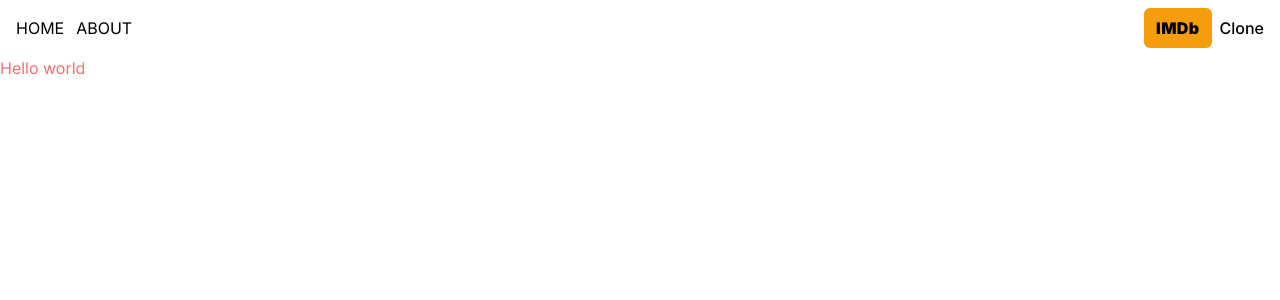
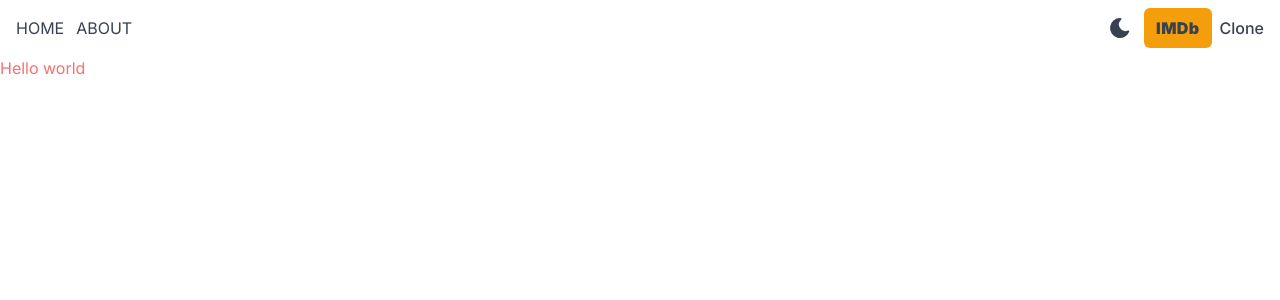
Before and after one commit to bilawal-123/imdb, a Next.js app: page / in a window 1280 px wide. Shown: the top 300 px of the page. Built offline with nearby package versions, Linux system fonts and the light colour scheme.

Commit message:
Dark Mode: provider, useTheme, Toggle Mode

```diff
--- a/package.json
+++ b/package.json
@@ -13,6 +13,7 @@
     "eslint": "8.50.0",
     "eslint-config-next": "13.5.2",
     "next": "13.5.2",
+    "next-themes": "^0.2.1",
     "postcss": "8.4.30",
     "react": "18.2.0",
     "react-dom": "18.2.0",
--- /dev/null
+++ b/src/app/Providers.jsx
@@ -0,0 +1,12 @@
+"use client";
+import { ThemeProvider } from "next-themes";
+
+export default function Providers({ children }) {
+  return (
+    <ThemeProvider enableSystem={true} attribute="class">
+      <div className="dark:bg-gray-700 dark:text-gray-200 text-gray-700 transition-colors duration-300 min-h-screen select-none">
+        {children}
+      </div>
+    </ThemeProvider>
+  );
+}
--- a/src/app/layout.js
+++ b/src/app/layout.js
@@ -1,6 +1,7 @@
 import Header from "@/components/Header";
 import "./globals.css";
 import { Inter } from "next/font/google";
+import Providers from "./Providers";
 
 const inter = Inter({ subsets: ["latin"] });
 
@@ -13,13 +14,15 @@
   return (
     <html lang="en">
       <body className={inter.className}>
-        {/* Header */}
-        <Header />
-        {/* Navbar */}
+        <Providers>
+          {/* Header */}
+          <Header />
+          {/* Navbar */}
 
-        {/* SearchBox */}
+          {/* SearchBox */}
 
-        {children}
+          {children}
+        </Providers>
       </body>
     </html>
   );
--- /dev/null
+++ b/src/components/DarkModeSwitch.jsx
@@ -0,0 +1,23 @@
+"use client";
+import { useTheme } from "next-themes";
+import { useEffect, useState } from "react";
+import { TbSun, TbMoonFilled } from "react-icons/tb";
+
+export default function DarkModeSwitch() {
+  const { systemTheme, theme, setTheme } = useTheme();
+  const currentTheme = theme === "system" ? systemTheme : theme;
+  const [mounted, setMounted] = useState(false);
+
+  useEffect(() => setMounted(true), []);
+
+  return (
+    <span className="text-2xl flex cursor-pointer">
+      {mounted &&
+        (currentTheme === "dark" ? (
+          <TbSun className="text-white" onClick={() => setTheme("light")} />
+        ) : (
+          <TbMoonFilled onClick={() => setTheme("dark")} />
+        ))}
+    </span>
+  );
+}
--- a/src/components/Header.jsx
+++ b/src/components/Header.jsx
@@ -2,6 +2,7 @@
 import MenuItem from "./MenuItem";
 
 import { TbHome2, TbInfoCircle } from "react-icons/tb";
+import DarkModeSwitch from "./DarkModeSwitch";
 export default function Header() {
   return (
     <nav className="flex justify-between items-center px-4 py-2">
@@ -13,7 +14,10 @@
           <MenuItem title="about" address="/about" Icon={TbInfoCircle} />
         </li>
       </ul>
-      <ul>
+      <ul className="flex items-center gap-3">
+        <li>
+          <DarkModeSwitch />
+        </li>
         <li>
           <Link href={"/"} className="flex items-center gap-2">
             <span className="bg-amber-500 py-2 px-3 rounded-md font-black tracking-wide">
--- a/tailwind.config.js
+++ b/tailwind.config.js
@@ -1,18 +1,19 @@
 /** @type {import('tailwindcss').Config} */
 module.exports = {
   content: [
-    './src/pages/**/*.{js,ts,jsx,tsx,mdx}',
-    './src/components/**/*.{js,ts,jsx,tsx,mdx}',
-    './src/app/**/*.{js,ts,jsx,tsx,mdx}',
+    "./src/pages/**/*.{js,ts,jsx,tsx,mdx}",
+    "./src/components/**/*.{js,ts,jsx,tsx,mdx}",
+    "./src/app/**/*.{js,ts,jsx,tsx,mdx}",
   ],
   theme: {
     extend: {
       backgroundImage: {
-        'gradient-radial': 'radial-gradient(var(--tw-gradient-stops))',
-        'gradient-conic':
-          'conic-gradient(from 180deg at 50% 50%, var(--tw-gradient-stops))',
+        "gradient-radial": "radial-gradient(var(--tw-gradient-stops))",
+        "gradient-conic":
+          "conic-gradient(from 180deg at 50% 50%, var(--tw-gradient-stops))",
       },
     },
   },
+  darkMode: "class",
   plugins: [],
-}
+};
```
Also changed, not shown: 1 other file (tests, documents, lock files or other folders).
